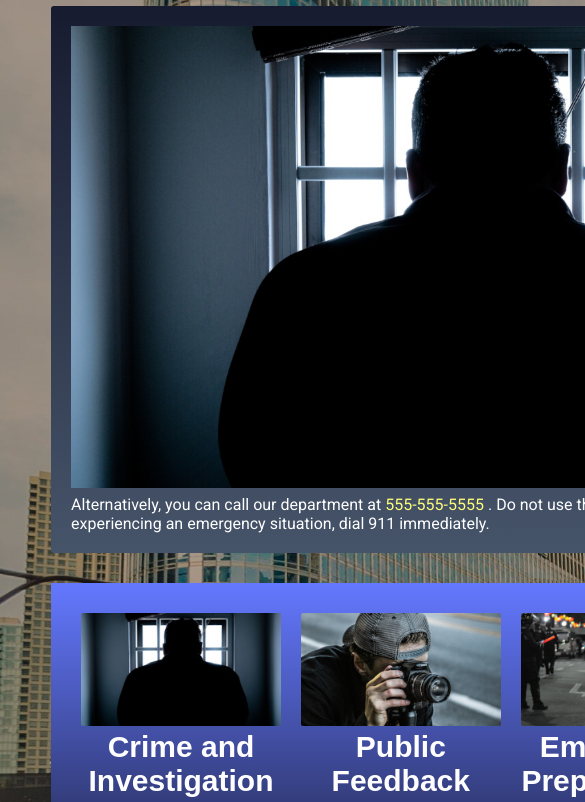
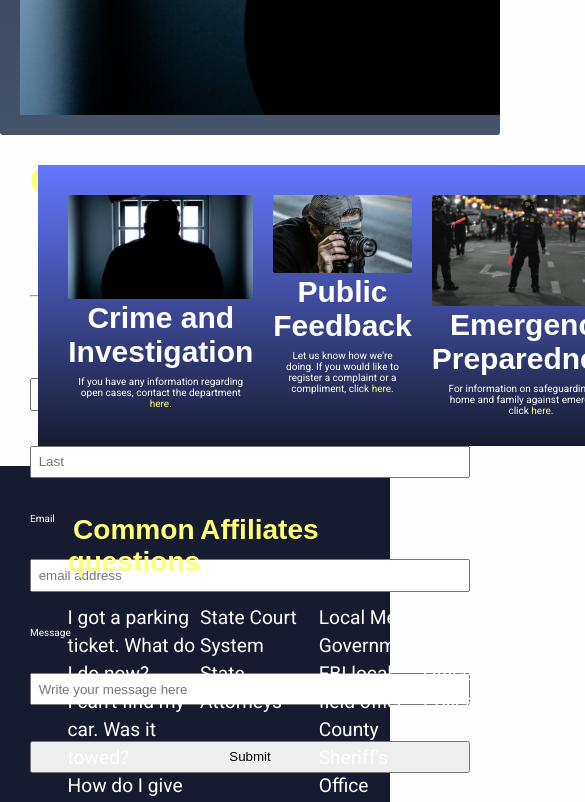
Before and after one commit to travisreynolds17/police-department, a website: page index.html in a window 390 px wide. Shown: the part 960-1762 px from the top of the page, 585 px wide, since content can reach past the window. Drawn offline with Linux system fonts and the light colour scheme.

Commit message:
begin responsive css

```diff
--- a/index.html
+++ b/index.html
@@ -32,14 +32,14 @@
     </aside>
     <main>
         <div class="banner">
-            <h1>Blue stands</h1>
+            <h1 class = "ban-head">Blue Stands</h1>
 
-            <h1>For</h1>
-            <h4>We have your back. We are defenders. We are mentors. For your family and ours, we are the sentinels of
+            <h1 class = "ban-mid">For</h1>
+            <h4 class = "ban-para">We have your back. We are defenders. We are mentors. For your family and ours, we are the sentinels of
                 our community.</h4>
 
 
-            <h1>All of us</h1>
+            <h1 class = "ban-foot">All of Us</h1>
         </div>
         <div class = "contact">
             <div id="image-main"></div>
--- a/scss/_config.scss
+++ b/scss/_config.scss
@@ -5,6 +5,7 @@ $cop-lt-blue: rgb(70, 84, 105);
 $cherry: #f60f33;
 $taupe: #aa9;
 $badge-gold: #ff7;
+$black: rgb(10, 12, 12);
 
 @mixin easeOut {
   transition: 0.6s ease-in all;
@@ -41,15 +42,7 @@ $badge-gold: #ff7;
 
 // desktop
 @mixin lgScreen {
-  @media screen and (min-width: 769px) and (max-width: 1170px) {
+  @media screen and (min-width: 769px) {
     @content;
   }
 }
-
-// TV or extra large display
-
-@mixin xlScreen {
-  @media screen and (min-width: 1171px) {
-    @content;
-  }
-}
--- a/scss/_mobile.scss
+++ b/scss/_mobile.scss
@@ -0,0 +1,74 @@
+// mobile
+@include smScreen {
+  body {
+    max-width: 500px;
+    background: $white;
+  }
+
+  nav {
+    background: $black;
+    margin: 0 auto;
+    width: 100%;
+  }
+  .nav-links {
+    padding: 10px;
+    width: 100%;
+    display: grid;
+    grid-template-columns: repeat(4, 1fr);
+
+    a {
+      color: $white-blue;
+      border: 1px solid $cop-blue;
+    }
+  }
+
+  .nav-logo {
+    display: none;
+  }
+
+  .banner {
+    grid-template-areas:
+      "head mid-1"
+      "foot foot"
+      "mid-2 mid-2";
+
+    grid-gap: 4px;
+
+    width: 95%;
+
+    h1 {
+      font-size: 54px;
+    }
+  }
+
+  .contact {
+    display: block;
+    width: 90%;
+    max-width: 500px;
+    margin: 0;
+
+    #image-main {
+      height: 100%;
+      width: 480px;
+    }
+  }
+}
+
+// tablet
+@include mdScreen {
+}
+
+// desktop
+@include lgScreen {
+  body {
+    background: url("../img/background-vertical.jpg");
+    background-size: cover;
+    background-repeat: no-repeat;
+  }
+
+  nav {
+    min-height: 9em;
+    padding: 0;
+    margin-top: 20px;
+  }
+}
--- a/scss/main.scss
+++ b/scss/main.scss
@@ -11,9 +11,7 @@
 }
 
 body {
-  background: url("../img/background-vertical.jpg");
-  background-size: cover;
-  background-repeat: no-repeat;
+  font-size: 10px; // default font-size so we can use em units throughout
   font-family: "Roboto", sans-serif;
 }
 
@@ -39,10 +37,7 @@ h6 {
 }
 
 nav {
-  min-height: 9em;
   width: 100%;
-  padding: 0;
-  margin-top: 20px;
 }
 
 .nav-links {
@@ -55,14 +50,14 @@ nav {
   width: 90%;
   margin: 0 auto;
   font-family: Arial, Helvetica, sans-serif;
-  font-size: 20px;
+  font-size: 2em;
   text-transform: uppercase;
   letter-spacing: 4px;
   font-weight: 300;
   @include easeOut;
 
   li {
-    width: 200px;
+    width: 20em;
     text-align: center;
   }
   img {
@@ -72,7 +67,7 @@ nav {
 
   a {
     text-align: center;
-    padding: 10px;
+    padding: 1em;
     color: $white;
     width: 100%;
     margin: 0 auto;
@@ -86,8 +81,8 @@ nav {
 
 main {
   display: grid;
-  grid-row-gap: 20px;
-  margin: 10px auto;
+  grid-row-gap: 2em;
+  margin: 1em auto;
 }
 // large text headers, three decks, with a small paragraph on the second deck
 .banner {
@@ -100,32 +95,35 @@ main {
   margin: 0 auto;
 
   h1 {
-    font-size: 132px;
-    letter-spacing: 4px;
+    font-size: 13.2em;
+    letter-spacing: 0.1em;
     text-transform: uppercase;
     text-align: left;
   }
 
-  h4 {
-    font-size: 24px;
+  .ban-head {
+    grid-area: head;
+  }
+
+  .ban-mid {
+    grid-area: mid-1;
+  }
+
+  .ban-para {
+    grid-area: mid-2;
+    padding: 0 10%;
+
+    display: flex;
+    flex-direction: row;
+    align-self: center;
+    justify-self: center;
+    font-size: 2.4em;
     letter-spacing: 2px;
     width: 100%;
     padding: auto 20%;
   }
 
-  :nth-child(1) {
-    grid-area: head;
-  }
-
-  :nth-child(2) {
-    grid-area: mid-1;
-  }
-
-  :nth-child(3) {
-    grid-area: mid-2;
-    padding: 0 10%;
-  }
-  :nth-child(4) {
+  .ban-foot {
     grid-area: foot;
     color: $cop-blue;
   }
@@ -149,9 +147,9 @@ footer {
   display: grid;
   grid-template-columns: repeat(4, 1fr);
   grid-template-rows: auto auto;
-  grid-row-gap: 10px;
-  font-size: 24px;
-  padding: 20px;
+  grid-row-gap: 1em;
+  font-size: 2.4em;
+  padding: 2em;
   margin: 0 auto;
   width: 90%;
 
@@ -172,7 +170,7 @@ footer {
   ul {
     a {
       color: $white;
-      font-size: 16px;
+      font-size: 0.8em;
 
       &:hover {
         @include easeOut;
@@ -207,26 +205,26 @@ footer {
   display: grid;
   grid-template-columns: repeat(4, 1fr);
   width: 90%;
-  margin: 10px auto;
-  padding: 20px;
+  margin: 1em auto;
+  padding: 2em;
   color: $white;
 
   .node {
     display: block;
-    padding: 10px;
+    padding: 1em;
     text-align: center;
     width: 100%;
 
     h3 {
       display: block;
-      font-size: 30px;
+      font-size: 3em;
       text-align: center;
       margin: 0 auto;
       width: auto;
     }
 
     img {
-      border-radius: 2px;
+      border-radius: 0.2em;
       width: 100%;
       height: auto;
       margin: 0 auto;
@@ -236,7 +234,7 @@ footer {
       display: block;
       text-align: center;
       width: 90%;
-      margin: 7px auto 0 auto;
+      margin: 0.7em auto 0 auto;
     }
   }
 }
@@ -244,14 +242,14 @@ footer {
 .contact {
   margin: 0 auto;
   display: grid;
-  grid-template-columns: 800px 1fr;
+  grid-template-columns: 80em 1fr;
 
-  grid-column-gap: 20px;
-  grid-row-gap: 7px;
+  grid-column-gap: 2em;
+  grid-row-gap: 0.7em;
   width: 90%;
   background: linear-gradient($cop-blue, $cop-lt-blue);
-  padding: 20px;
-  border-radius: 3px;
+  padding: 2em;
+  border-radius: 0.3em;
 
   p {
     color: $white;
@@ -259,14 +257,14 @@ footer {
 
   h2 {
     color: $badge-gold;
-    font-size: 38px;
+    font-size: 3.8em;
   }
 
   img {
     grid-column: 1;
     grid-row: 1;
-    border-radius: 3px;
-    margin-bottom: 5px;
+    border-radius: 0.3em;
+    margin-bottom: 0.5em;
   }
 
   form {
@@ -275,7 +273,7 @@ footer {
 
     width: 100%;
     height: 100%;
-    padding: 10px;
+    padding: 1em;
   }
   ul {
     display: flex;
@@ -287,12 +285,12 @@ footer {
 
     input {
       width: 100%;
-      padding: 5px;
+      padding: 0.5em;
     }
 
     label {
       color: $white;
-      padding-bottom: 9px;
+      padding-bottom: 1em;
     }
   }
 }
@@ -301,7 +299,7 @@ footer {
 .slide {
   margin: 0 auto;
   background: $white;
-  padding: 10px;
+  padding: 1em;
   max-width: 100%;
 
   &.show {
@@ -321,7 +319,7 @@ footer {
 #image-main {
   @include imgFade;
   width: 100%;
-  min-height: 400px;
+  min-height: 40em;
 }
 
 .one {
@@ -384,7 +382,7 @@ footer {
   }
   a:hover {
     background: $cop-blue;
-    border-radius: 10px;
+    border-radius: 1em;
   }
 }
 
```
Also changed, not shown: dist/css/main.css.
